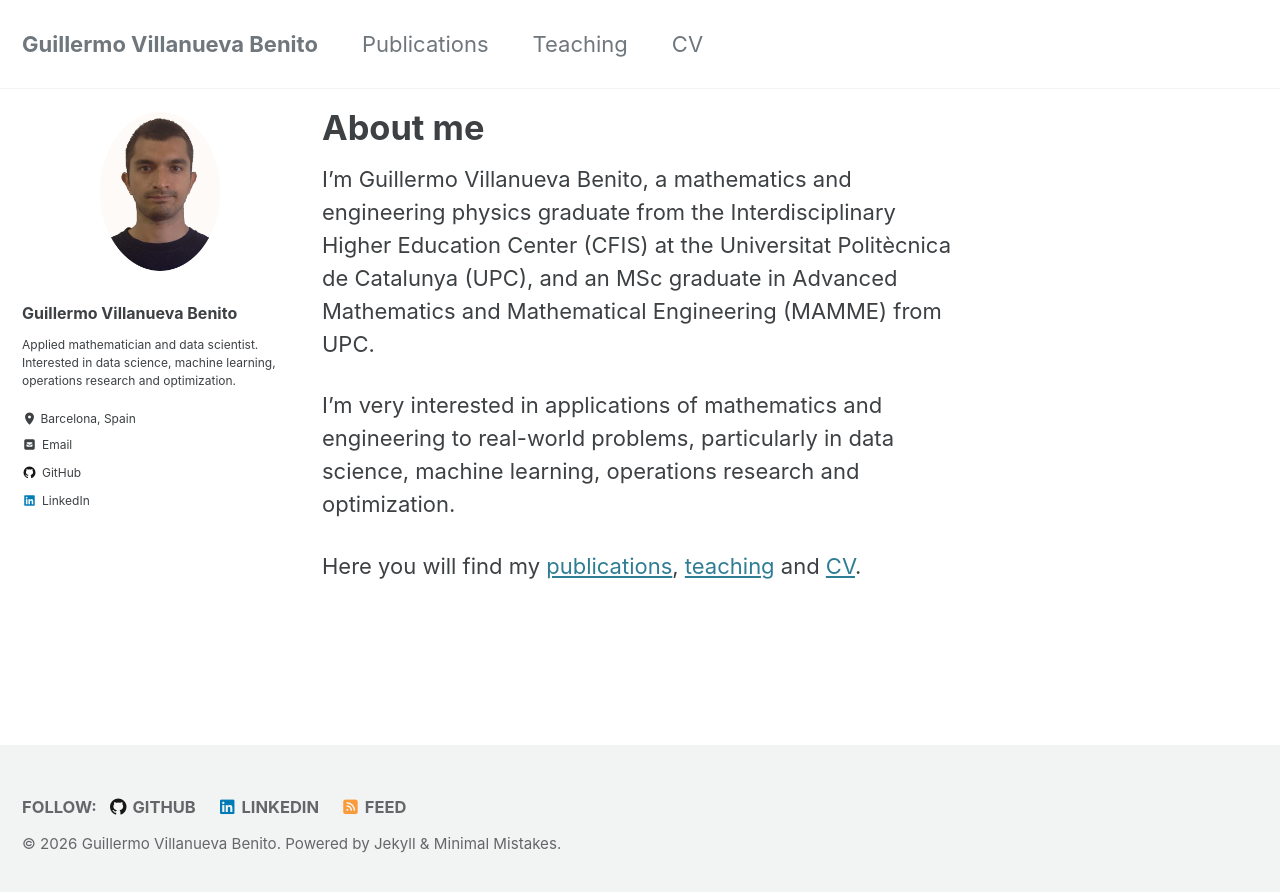
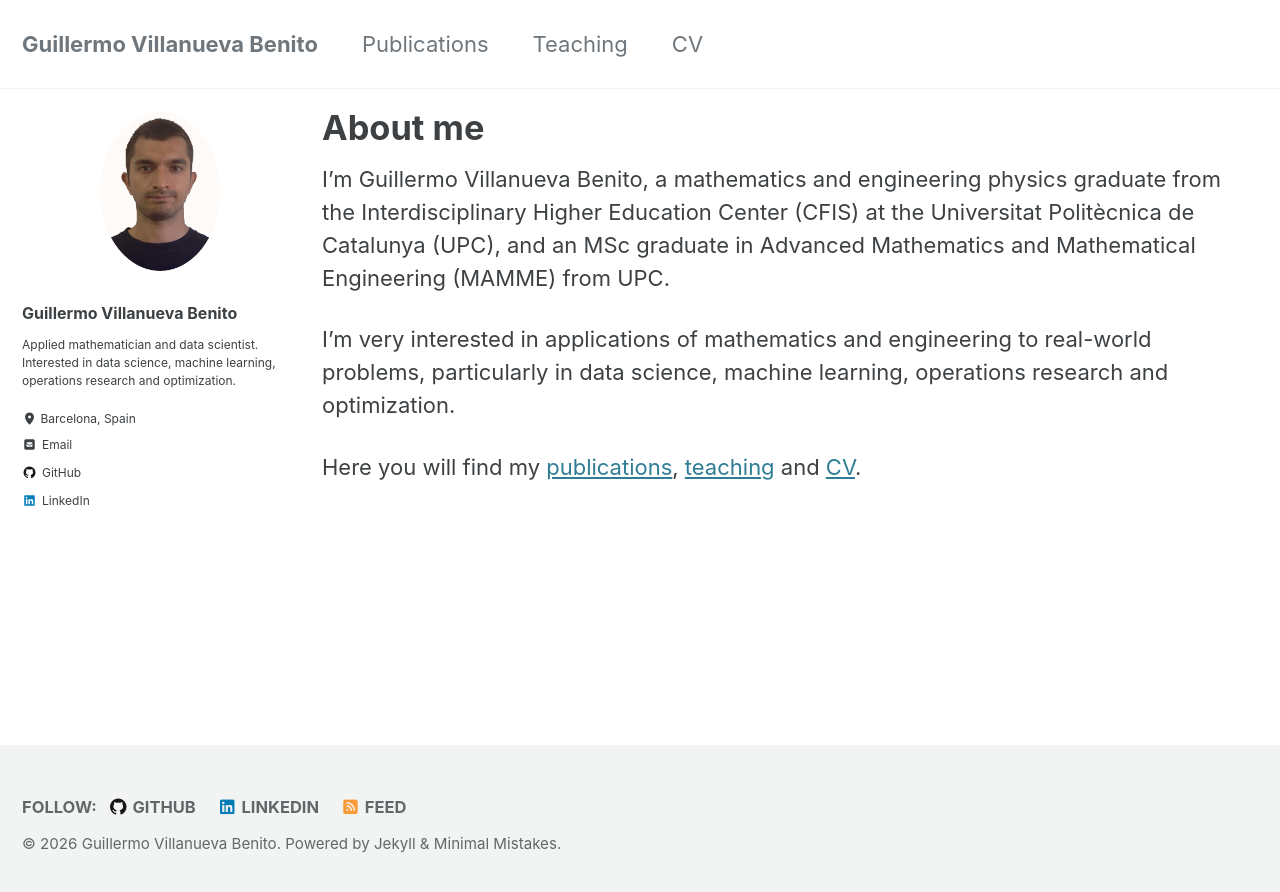
Before and after one commit to guillermovillanuevabenito/guillermovillanuevabenito.github.io, a Jekyll site: the page built from index.md, in a window 1280 px wide. Shown: the top 892 px of the page. Built offline with Jekyll 4.4.1, drawn with Linux system fonts in a browser that asks for light colours; cached includes are drawn as plain includes.

Commit message:
Use the theme's wide page layout so text fills the content area

```diff
--- a/_config.yml
+++ b/_config.yml
@@ -73,3 +73,4 @@ defaults:
     values:
       layout: single
       author_profile: true
+      classes: wide # use the full width (no empty right column reserved for a TOC)
```
Also changed, not shown: index.md (+1 -0 lines).
